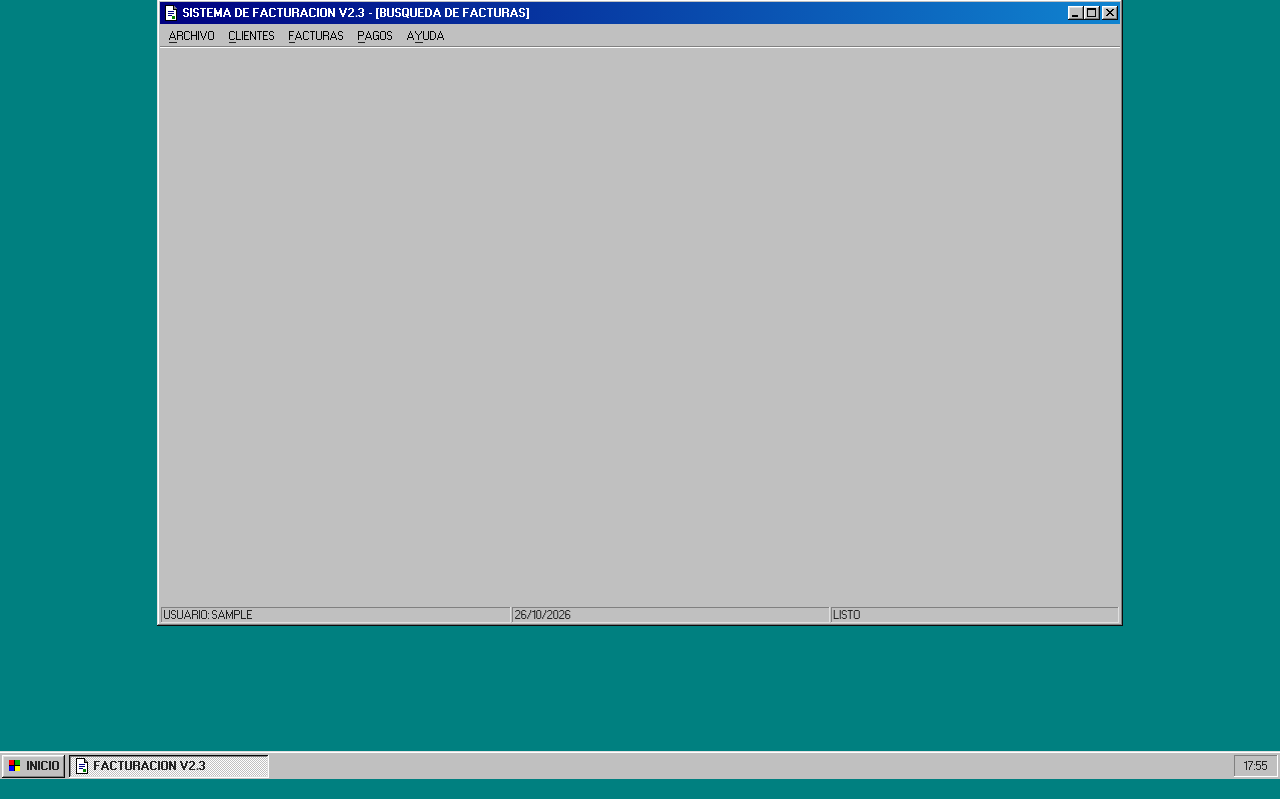
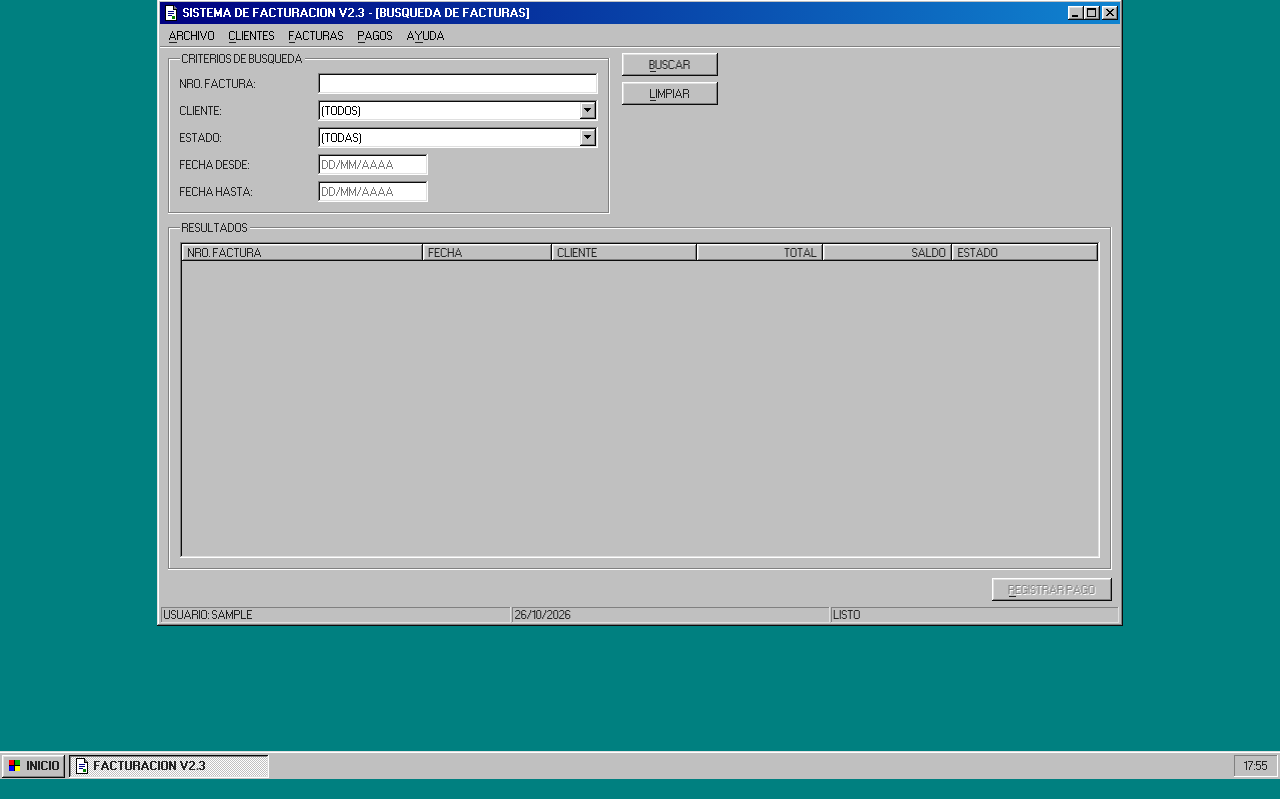
Before and after one commit to JeffersonAreque/rewind, a Flask app: page /facturas in a window 1280 px wide. Shown: the part 21-820 px from the top of the page. Run offline with Flask 3, Linux system fonts and the light colour scheme; the visitor is signed in with stand-in values (Sample User, id 1); data comes from the database, SQL or seed files in the repository; lists and menus that the app fills with data are empty.

Commit message:
feat(legacy-demo): add invoice search screen
Co-Authored-By: Claude Opus 5.5 <noreply@anthropic.com>

```diff
--- a/legacy-demo/app.py
+++ b/legacy-demo/app.py
@@ -11,7 +11,7 @@ import argparse
 import os
 import secrets
 import time
-from datetime import date
+from datetime import date, datetime
 from functools import wraps
 
 from flask import Flask, flash, get_flashed_messages, redirect, render_template, request, session, url_for
@@ -30,8 +30,12 @@ ERRORS = {
     "required": (0x0042, "CAMPO OBLIGATORIO"),
     "bad_document": (0x0071, "RUC/DNI INVALIDO"),
     "bad_email": (0x0075, "CORREO INVALIDO"),
+    "bad_date": (0x0057, "FECHA INVALIDA"),
     "duplicate_client": (0x0088, "CLIENTE YA REGISTRADO"),
+    "no_records": (0x00B2, "NO SE ENCONTRARON REGISTROS"),
 }
+
+ESTADOS = ("", "PENDIENTE", "PARCIAL", "PAGADA")
 
 CLIENTE_FIELDS = ("documento", "razon_social", "direccion", "telefono", "correo")
 CLIENTE_REQUIRED = {"documento": "RUC / DNI", "razon_social": "RAZON SOCIAL", "direccion": "DIRECCION"}
@@ -44,6 +48,24 @@ NO_ACCENTS = str.maketrans("ÁÉÍÓÚÜ", "AEIOUU")
 def legacy_text(value: str | None) -> str:
     """Uppercase, accent-free, single-spaced text, as the old system stored it."""
     return " ".join((value or "").split()).upper().translate(NO_ACCENTS)
+
+
+def parse_date(value: str) -> str | None:
+    """DD/MM/AAAA -> ISO date, or None if it is not a real date."""
+    try:
+        return datetime.strptime(value, "%d/%m/%Y").date().isoformat()
+    except ValueError:
+        return None
+
+
+@app.template_filter("dmy")
+def dmy(iso: str) -> str:
+    return date.fromisoformat(iso).strftime("%d/%m/%Y")
+
+
+@app.template_filter("soles")
+def soles(cents: int) -> str:
+    return f"S/ {cents / 100:,.2f}"
 
 
 def login_required(view):
@@ -163,10 +185,53 @@ def clientes():
     )
 
 
+def search_facturas(form: dict, conn) -> tuple[list, dict | None]:
+    where, params = [], []
+    if form["numero"]:
+        where.append("numero LIKE ?")
+        params.append(f"%{form['numero']}%")
+    if form["cliente"]:
+        where.append("cliente_id = ?")
+        params.append(form["cliente"])
+    if form["estado"] in ESTADOS[1:]:
+        where.append("estado = ?")
+        params.append(form["estado"])
+    for field, op in (("desde", ">="), ("hasta", "<=")):
+        if form[field]:
+            iso = parse_date(form[field])
+            if iso is None:
+                return [], error("bad_date", field, "FORMATO: DD/MM/AAAA")
+            where.append(f"fecha {op} ?")
+            params.append(iso)
+    sql = "SELECT * FROM facturas_saldo"
+    if where:
+        sql += " WHERE " + " AND ".join(where)
+    rows = conn.execute(sql + " ORDER BY numero", params).fetchall()
+    return rows, None if rows else error("no_records", "numero")
+
+
 @app.route("/facturas")
 @login_required
 def facturas():
-    return screen("app.html", "BUSQUEDA DE FACTURAS")
+    form = {field: legacy_text(request.args.get(field)) for field in ("numero", "cliente", "estado", "desde", "hasta")}
+    resultados, dialog = [], None
+    with db.transaction() as conn:
+        clientes = conn.execute("SELECT id, razon_social FROM clientes ORDER BY razon_social").fetchall()
+        if request.args.get("buscar"):
+            resultados, dialog = search_facturas(form, conn)
+    saldo = sum(f["saldo"] for f in resultados)
+    status = f"{len(resultados)} REGISTROS - SALDO TOTAL {soles(saldo)}" if resultados else "LISTO"
+    return screen(
+        "facturas.html",
+        "BUSQUEDA DE FACTURAS",
+        dialog,
+        status=status,
+        form=form,
+        clientes=clientes,
+        estados=ESTADOS,
+        resultados=resultados,
+        selected=request.args.get("sel", ""),
+    )
 
 
 @app.route("/pagos")
--- a/legacy-demo/static/legacy.css
+++ b/legacy-demo/static/legacy.css
@@ -185,8 +185,20 @@ fieldset.grow > .sunken-panel {
   gap: 6px;
 }
 
+.buttons-row.end {
+  justify-content: flex-end;
+}
+
+.buttons-row button {
+  min-width: 120px;
+}
+
 input.amount {
   text-align: right;
+}
+
+.form-grid input.date, .form-grid input.amount {
+  width: 110px;
 }
 
 /* ---------- Gray grids ---------- */
--- a/legacy-demo/static/legacy.js
+++ b/legacy-demo/static/legacy.js
@@ -44,6 +44,25 @@
     }
   });
 
+  // Grids: click selects a row, double-click runs the grid's action button.
+  document.querySelectorAll("table.interactive").forEach(function (table) {
+    var input = document.getElementById(table.dataset.selectInput);
+    var button = document.getElementById(table.dataset.selectButton);
+    table.querySelectorAll("tbody tr[data-id]").forEach(function (row) {
+      row.addEventListener("click", function () {
+        table.querySelectorAll("tr.highlighted").forEach(function (other) {
+          other.classList.remove("highlighted");
+        });
+        row.classList.add("highlighted");
+        input.value = row.dataset.id;
+        button.disabled = false;
+      });
+      row.addEventListener("dblclick", function () {
+        button.click();
+      });
+    });
+  });
+
   document.querySelectorAll("form").forEach(function (form) {
     form.addEventListener("submit", function () {
       document.body.classList.add("busy");
--- /dev/null
+++ b/legacy-demo/templates/facturas.html
@@ -0,0 +1,71 @@
+{% extends "app.html" %}
+{% block body %}
+<form method="get" action="{{ url_for('facturas') }}" autocomplete="off">
+  <input type="hidden" name="buscar" value="1">
+  <div class="form-row">
+    <fieldset>
+      <legend>CRITERIOS DE BUSQUEDA</legend>
+      <div class="form-grid">
+        <label for="numero">NRO. FACTURA:</label>
+        <input type="text" id="numero" name="numero" value="{{ form.numero }}" maxlength="11" autofocus>
+        <label for="cliente">CLIENTE:</label>
+        <select id="cliente" name="cliente">
+          <option value="">(TODOS)</option>
+          {% for c in clientes %}
+          <option value="{{ c.id }}" {{ 'selected' if form.cliente == c.id|string }}>{{ c.razon_social }}</option>
+          {% endfor %}
+        </select>
+        <label for="estado">ESTADO:</label>
+        <select id="estado" name="estado">
+          {% for e in estados %}
+          <option value="{{ e }}" {{ 'selected' if form.estado == e }}>{{ e or '(TODAS)' }}</option>
+          {% endfor %}
+        </select>
+        <label for="desde">FECHA DESDE:</label>
+        <input type="text" id="desde" name="desde" value="{{ form.desde }}" maxlength="10" placeholder="DD/MM/AAAA" class="date">
+        <label for="hasta">FECHA HASTA:</label>
+        <input type="text" id="hasta" name="hasta" value="{{ form.hasta }}" maxlength="10" placeholder="DD/MM/AAAA" class="date">
+      </div>
+    </fieldset>
+    <div class="buttons">
+      <button type="submit" accesskey="b"><u>B</u>USCAR</button>
+      <button type="button" accesskey="l" data-cancel onclick="location.href='{{ url_for('facturas') }}'"><u>L</u>IMPIAR</button>
+    </div>
+  </div>
+</form>
+
+<fieldset class="grow">
+  <legend>RESULTADOS</legend>
+  <div class="sunken-panel">
+    <table class="grid interactive" data-select-input="factura" data-select-button="pagar">
+      <thead>
+        <tr>
+          <th>NRO. FACTURA</th>
+          <th>FECHA</th>
+          <th>CLIENTE</th>
+          <th class="num">TOTAL</th>
+          <th class="num">SALDO</th>
+          <th>ESTADO</th>
+        </tr>
+      </thead>
+      <tbody>
+        {% for f in resultados %}
+        <tr data-id="{{ f.id }}" class="{{ 'highlighted' if f.id|string == selected }}">
+          <td>{{ f.numero }}</td>
+          <td>{{ f.fecha|dmy }}</td>
+          <td>{{ f.razon_social }}</td>
+          <td class="num">{{ f.total|soles }}</td>
+          <td class="num">{{ f.saldo|soles }}</td>
+          <td>{{ f.estado }}</td>
+        </tr>
+        {% endfor %}
+      </tbody>
+    </table>
+  </div>
+</fieldset>
+
+<form method="get" action="{{ url_for('pagos') }}" class="buttons-row end">
+  <input type="hidden" id="factura" name="factura" value="{{ selected or '' }}">
+  <button type="submit" id="pagar" accesskey="r" {{ '' if selected else 'disabled' }}><u>R</u>EGISTRAR PAGO</button>
+</form>
+{% endblock %}
```
